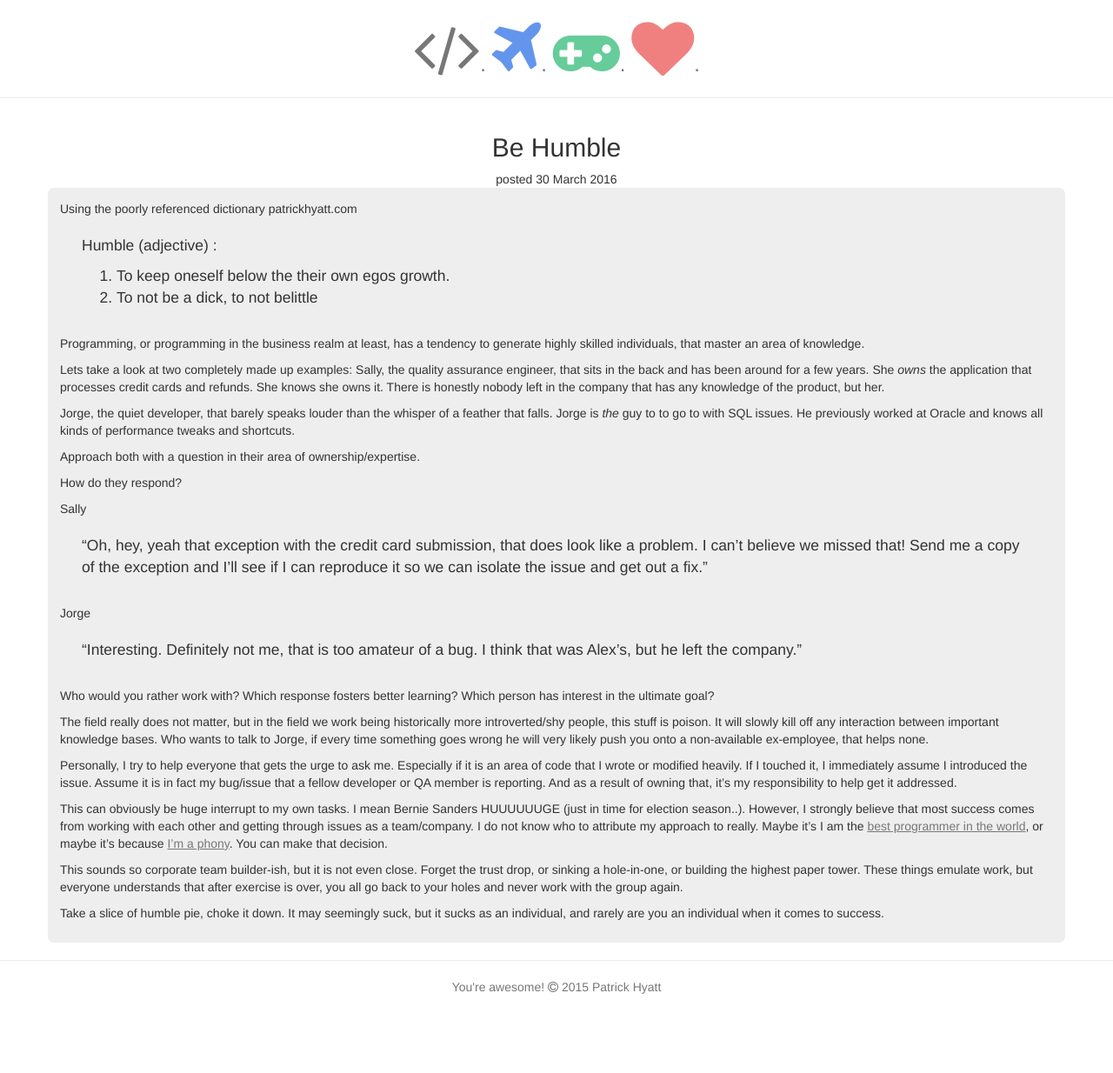
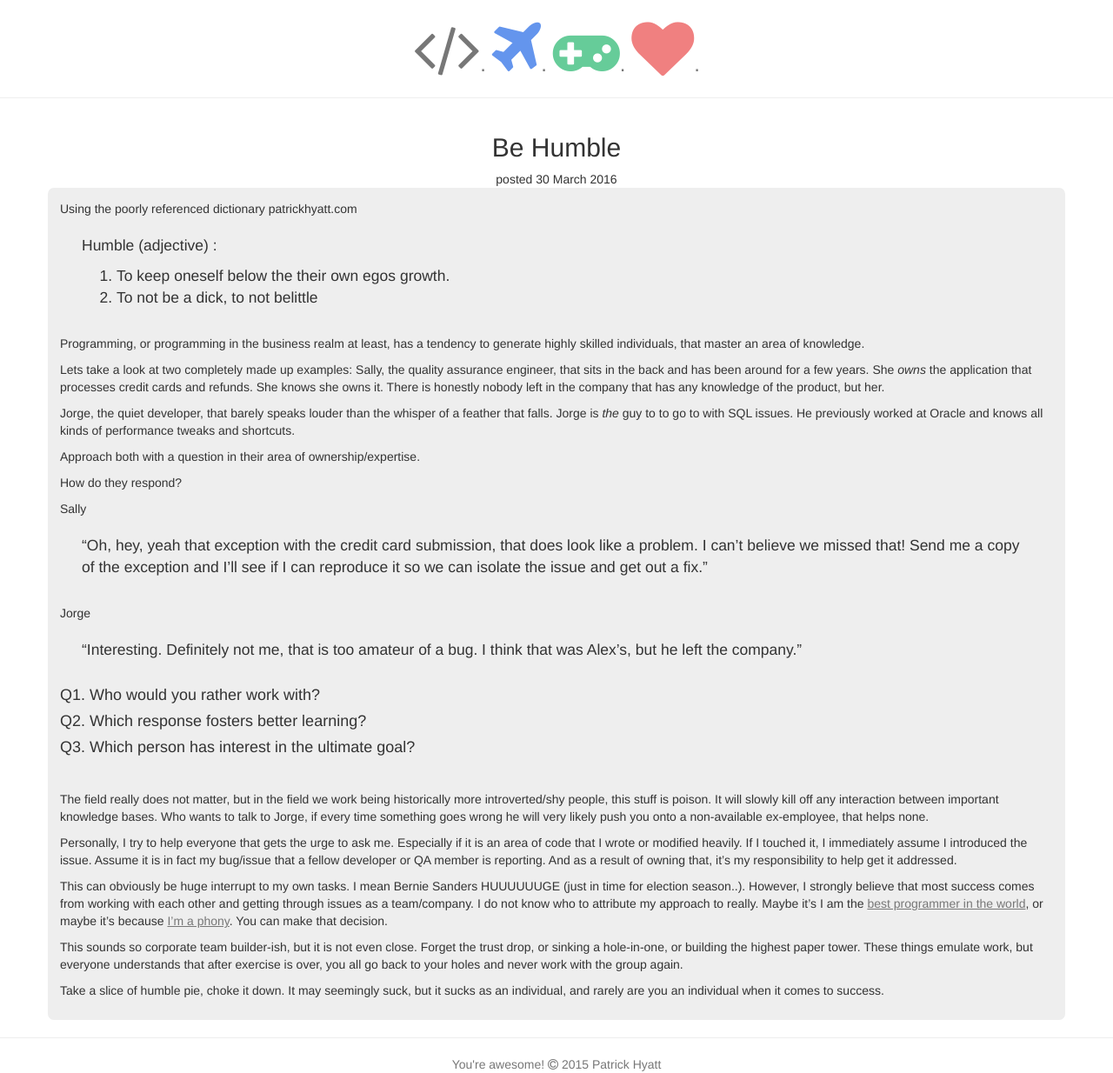
Before and after one commit to patHyatt/patHyatt.github.io, a Jekyll site: the page built from _posts/2016-03-29-Be-Humble.md, in a window 1280 px wide. Shown: the whole page at 87% size. Built offline with Jekyll 4.4.1, drawn with Linux system fonts in a browser that asks for light colours; nearby versions of some CDN libraries; before the commit the page ends 1145 px from its top, so only the background shows below that.

Commit message:
-Fix humble post formatting

```diff
--- a/_posts/2016-03-29-Be-Humble.md
+++ b/_posts/2016-03-29-Be-Humble.md
@@ -31,9 +31,12 @@ Jorge
 
 > "Interesting. Definitely not me, that is too amateur of a bug. I think that was Alex's, but he left the company."
 
-Who would you rather work with?
-Which response fosters better learning?
-Which person has interest in the ultimate goal?
+#### Q1. Who would you rather work with?
+
+#### Q2. Which response fosters better learning?
+
+#### Q3. Which person has interest in the ultimate goal?
+<br />
 
 The field really does not matter, but in the field we work being historically more introverted/shy people, this stuff is poison. It will slowly kill off any interaction between important knowledge bases. Who wants to talk to Jorge, if every time something goes wrong he will very likely push you onto a non-available ex-employee, that helps none.
 
```
